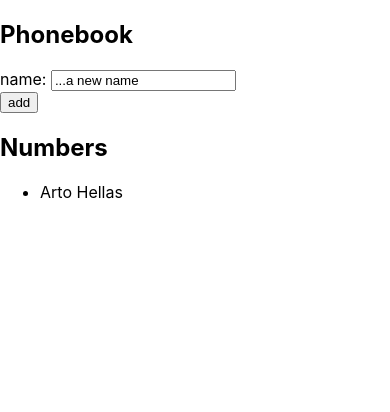
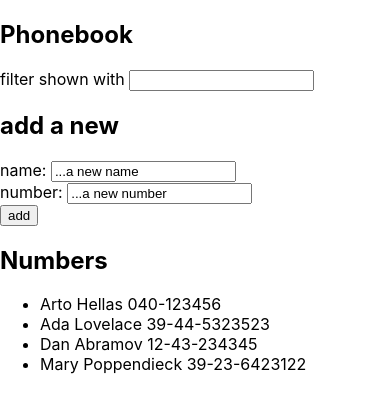
Before and after one commit to Eloagbawe/fullstackopen, a React (Create React App) app in the folder part2/phonebook/: page / in a window 390 px wide. Shown: the top 412 px of the page. Built offline with nearby package versions, Linux system fonts and the light colour scheme.

Commit message:
phonebook step3 solution

```diff
--- a/part2/phonebook/src/App.js
+++ b/part2/phonebook/src/App.js
@@ -6,39 +6,60 @@
 
 const App = () => {
   const [ persons, setPersons ] = useState([
-    { name: 'Arto Hellas' }
+    { name: 'Arto Hellas', number: '040-123456' },
+    { name: 'Ada Lovelace', number: '39-44-5323523' },
+    { name: 'Dan Abramov', number: '12-43-234345' },
+    { name: 'Mary Poppendieck', number: '39-23-6423122' }
+
   ])
   const [ newName, setNewName ] = useState('...a new name')
+  const [ newNumber, setNewNumber ] = useState('...a new number')
 
   const handleNameChange = (event) => {
         setNewName(event.target.value)
+  }
+  const handleNumberChange = (event) =>{
+        setNewNumber(event.target.value)
   }
 
   const addName = (event) => {
     event.preventDefault()
 
     const nameObject = {
-      name: newName
+      name: newName,
+      number: newNumber
     }
 
     const isPresent = persons.find(person => person.name === newName)
 
-    if (isPresent){
+    if(newNumber === '...a new number' || newNumber === ''){
+      alert('Please Enter a phone number')
+    }
+    else if (isPresent){
       alert(`${newName} is already added to phonebook`)
       setNewName('')
+      setNewNumber('')
     } else {
       setPersons(persons.concat(nameObject))
       setNewName('')
+      setNewNumber('')
     }
   }
 
   return (
     <div>
       <h2>Phonebook</h2>
+      <div>
+          filter shown with <input />
+        </div>
+      <h2>add a new</h2>
       <form onSubmit={addName}>
         <div>
           name: <input value={newName} onChange={handleNameChange}/>
         </div>
+        <div>
+          number: <input value={newNumber} onChange={handleNumberChange}/>
+          </div>
         <div>
           <button type="submit" >add</button>
         </div>
--- a/part2/phonebook/src/components/person.js
+++ b/part2/phonebook/src/components/person.js
@@ -1,7 +1,7 @@
 import React from 'react';
 const Person = ({ person }) => {
     return (
-      <li>{person.name}</li>
+    <li>{person.name} {person.number}</li>
     )
   }
 
```
